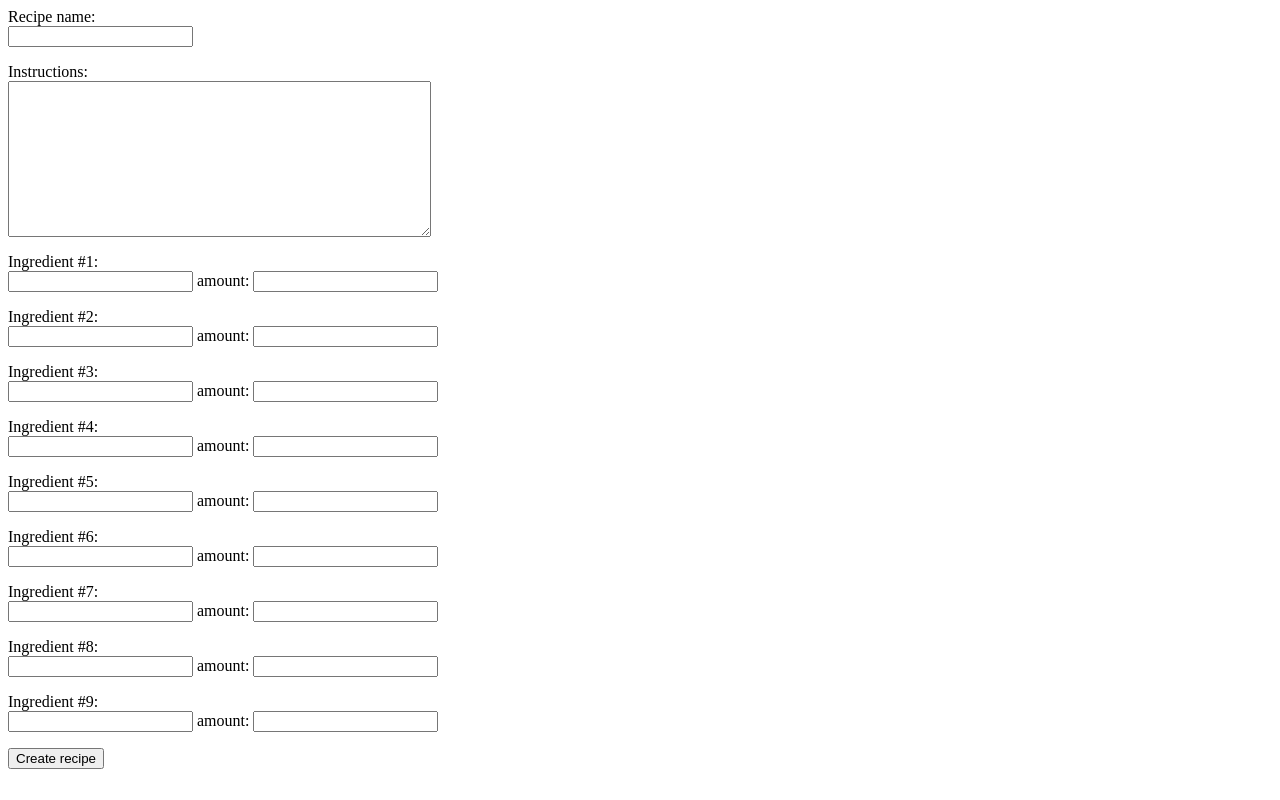
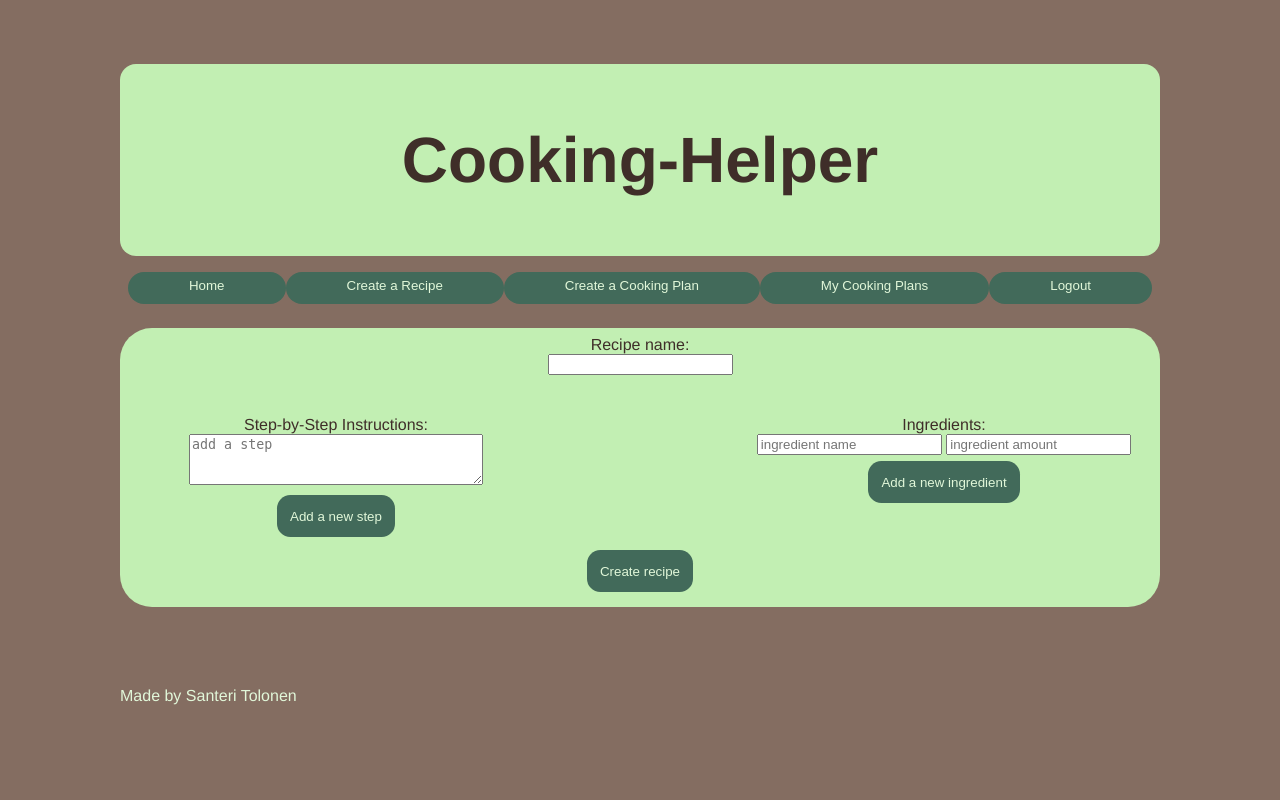
Before and after one commit to SJET-Code/cooking-helper, a Flask app: page /new in a window 1280 px wide. Run offline with Flask 2, Linux system fonts and the light colour scheme; the visitor is signed in with stand-in values (Sample User, id 1).

Commit message:
add more templates and styles

```diff
--- /dev/null
+++ b/static/main.css
@@ -0,0 +1,310 @@
+body {
+  margin: auto;
+  max-width: 65em;
+  font-family: 'Helvetica', 'Arial', sans-serif;
+  background-color: rgb(132, 109, 97);
+  color: rgb(225, 247, 217);
+}
+.content {
+  padding: 0.5em;
+  margin-bottom: 5em;
+  background: rgb(194, 239, 179);
+  border-radius: 2em;
+  color: rgb(63, 46, 41);
+}
+.header{
+  background: rgb(194, 239, 179);
+  padding: .5em;
+  font-weight: bold;
+  font-size: 2em;
+  border-radius: .5em;
+  margin-top: 2em;
+  color: rgb(63, 46, 41);
+}
+.subheader{
+  padding-top: 1em;
+  font-weight: bold;
+  text-align: center;
+}
+table {
+    width: 80%;
+}
+
+.checkleft {
+  text-align: left;
+  margin-left: 1em;
+}
+h1 {
+  text-align: center;
+}
+
+.home {
+  text-align:left;
+  padding: .5em;
+  margin-left: 25em;
+}
+
+.content li{
+  align-items: center;
+  padding: .5em;
+}
+
+.createRecipe form{
+  margin: 3em;
+  padding: 3em;
+}
+
+.gridhome {
+  display: grid;
+  grid-template-columns: [first] 32em [line2] 32em [end];
+  grid-template-rows: [row1] 5em [row2] auto [last-line];
+}
+
+.gridlogin {
+  display: grid;
+  grid-template-columns: [first] 18em [middle] auto [third] 18em [end];
+  grid-template-rows: [row1] auto [row2] auto [last-line];
+}
+
+.gridnewcp {
+  display: grid;
+  grid-template-columns: [first] 18em [middle] auto [third] 18em [end];
+  grid-template-rows: [row1] auto [last-line];
+}
+
+.gridcontainer {
+  display: grid;
+  grid-template-columns: [first] 26em [line2] 12em [line3] 26em [end];
+  grid-template-rows: [row1-start] 5em [row1-end] auto [third-line] auto [last-line];
+}
+
+.navgrid {
+  display: grid;
+  grid-template-columns: [row1-start] auto [row1-end] auto [third-line] auto [fourth] auto [fifth] auto [end];
+  grid-template-rows: 2em;
+  padding: .5em;
+  margin-top: .5em;
+}
+
+.cookingplangrid{
+  display: grid;
+  grid-template-columns: [first] 26em [line2] 12em [line3] 26em [end];
+  grid-template-rows: [row1-start] 5em [row1-end] auto [third-line] 8em [last-line];
+}
+
+#link1.griditem {
+  grid-column: 1;
+  grid-row: 1;
+  text-align: center;
+  border-radius: 1em;
+  background: rgb(66, 106, 90);
+}
+#link2.griditem {
+  grid-column: 2;
+  grid-row: 1;
+  text-align: center;
+  border-radius: 1em;
+  background: rgb(66, 106, 90);
+}
+#link3.griditem {
+  grid-column: 3;
+  grid-row: 1;
+  text-align: center;
+  border-radius: 1em;
+  background: rgb(66, 106, 90);
+}
+#link4.griditem {
+  grid-column: 4;
+  grid-row: 1;
+  text-align: center;
+  border-radius: 1em;
+  background: rgb(66, 106, 90);
+}
+#link5.griditem {
+  grid-column: 5;
+  grid-row: 1;
+  text-align: center;
+  border-radius: 1em;
+  background: rgb(66, 106, 90);
+}
+#link1.griditem:hover {
+  background-color: rgb(130, 173, 135);
+}
+#link2.griditem:hover {
+  background-color: rgb(130, 173, 135);
+}
+#link3.griditem:hover {
+  background-color: rgb(130, 173, 135);
+}
+#link4.griditem:hover {
+  background-color: rgb(130, 173, 135);
+}
+#link5.griditem:hover {
+  background-color: rgb(130, 173, 135);
+}
+#login.griditem {
+  grid-column: 2;
+  grid-row: 1;
+  text-align: left;
+  background: rgb(130, 173, 135);
+  border-radius: 1em;
+  padding: 2em;
+  margin: 1em;
+}
+#loginbuttons.griditem {
+  grid-column: 2;
+  grid-row: 2;
+  text-align: center;
+  padding: 2em;
+}
+#newcprecipes.griditem {
+  grid-column: 2;
+  grid-row: 1;
+  text-align: middle;
+  background: rgb(130, 173, 135);
+  border-radius: 1em;
+}
+#includes.griditem {
+  grid-column: 1;
+  grid-row: 2;
+  text-align: left;
+  background: rgb(130, 173, 135);
+  border-radius: 1em;
+}
+#shoppinglist.griditem {
+  grid-column: 3;
+  grid-row: 2;
+  text-align: left;
+  background: rgb(130, 173, 135);
+  border-radius: 1em;
+}
+#options.griditem {
+  grid-column: 2;
+  grid-row: 3;
+  text-align: center;
+}
+#recipename.griditem {
+  grid-column: 2;
+  grid-row: 1;
+  text-align: center;
+}
+
+#instructions.griditem {
+  grid-column: 1;
+  grid-row: 2;
+  text-align: center;
+}
+#newestheader.griditem {
+  grid-column: 1;
+  grid-row: 1;
+  text-align: center;
+}
+#likedheader.griditem {
+  grid-column: 2;
+  grid-row: 1;
+  text-align: center;
+}
+#newestrecipes.griditem {
+  grid-column: 1;
+  grid-row: 2;
+  text-align: left;
+  margin-left: 5em;
+}
+#likedrecipes.griditem {
+  grid-column: 2;
+  grid-row: 2;
+  text-align: left;
+  margin-left: 5em;
+}
+input#instruction {
+  width: 20em;
+  height: 6em;
+}
+
+#ingredients.griditem {
+  grid-column: 3;
+  grid-row: 2;
+  text-align: center;
+}
+#submit.griditem {
+  grid-column: 2;
+  grid-row: 2;
+  text-align: center;
+}
+#submitrecipe.griditem {
+  grid-column: 2;
+  grid-row: 3;
+  text-align: center;
+}
+input[type="checkbox"] {
+  align-items: center;
+  width: 30px;
+}
+
+fieldset{
+  border: none;
+}
+
+.button {
+  padding: 1em;
+  border-radius: 1em;
+  background: rgb(66, 106, 90);
+  color: rgb(225, 247, 217);
+  margin: 0.5em;
+  border: none;
+}
+.button:hover {
+  background-color: rgb(130, 173, 135);
+}
+.button a {
+  text-decoration: none;
+  color: rgb(130, 173, 135);
+}
+
+div.center {
+  text-align: center;
+  padding: .5em;
+}
+
+a{
+  text-decoration: none;
+  background: rgb(66, 106, 90);
+  border-radius: 1em;
+  color: rgb(225, 247, 217);
+  padding: .3em;
+  margin: 0.3em;
+}
+a:hover{
+  background: rgb(130, 173, 135);
+}
+legend {
+  width: 250px;
+  padding: 6px;
+  margin-left: calc(50% - 105px - 24px);
+}
+
+.left {
+  text-align: left;
+}
+.right {
+  text-align: right;
+}
+input.right{
+  text-align: left;
+  float: inline-end;
+}
+input#cp_name {
+  margin-bottom: 2em;
+}
+
+label.loginlabel{
+  display: inline-block;
+  padding: .2em;
+}
+
+nav button {
+  border: none;
+  background: none;
+  padding: .5em;
+  color: rgb(225, 247, 217);
+}
--- /dev/null
+++ b/static/scripts.js
@@ -0,0 +1,11 @@
+function add_ingredient() {
+    var newingredient = document.createElement('span');
+    newingredient.innerHTML = '<input type="text" name="ingredient" id="ingredient" placeholder="ingredient name" maxlength="50"> <input type="text" name="amount" id="amount" placeholder="ingredient amount" maxlength="30"><br>';
+    document.getElementById('container').appendChild(newingredient);
+}
+
+function add_step() {
+    var newstep = document.createElement('div');
+    newstep.innerHTML = '<textarea name="instructions" id="instruction" form="new" placeholder="add a step" required maxlength="100" rows="3" cols="34"></textarea>';
+    document.getElementById('instructionsteps').appendChild(newstep);
+}
--- /dev/null
+++ b/templates/layout.html
@@ -0,0 +1,51 @@
+<!DOCTYPE html>
+<html lang="en">
+  <head>
+    <meta charset="utf-8">
+    <meta name="viewport" content="width=device-width, initial-scale=1, shrink-to-fit=no">
+    <link rel="stylesheet" href="/static/main.css">
+    <script src="/static/scripts.js"></script>
+    <title>{% block title %}{% endblock %} </title>
+  </head>
+  <body>
+    <div class="header">
+      <h1>Cooking-Helper</h1>
+    </div>
+
+    <nav class="navgrid">
+      <div class="griditem" id="link1" onclick="location.href='/';">
+        <button>Home</button>
+      </div>
+      <div class="griditem" id="link2" onclick="location.href='/new';">
+        <button>Create a Recipe</button>
+      </div>
+      <div class="griditem" id="link3" onclick="location.href='/new_cooking_plan';">
+        <button>Create a Cooking Plan</button>
+      </div>
+      <div class="griditem" id="link4" onclick="location.href='/my_cooking_plans';">
+        <button>My Cooking Plans</button>
+      </div>
+      {% if user %}
+      <div class="griditem" id="link5" onclick="location.href='/logout';">
+        <button>Logout</button>
+        {% else %}
+        <div class="griditem" id="link5" onclick="location.href='/login';">
+          <button>Login</button>
+        {% endif %}
+      </div>
+     </nav>
+    <main><div class="center"> {{ message }} </div>
+      <div class="content">
+        {% block content %}
+
+        {% endblock %}
+      </div>
+        <aside>
+        {% block related %}{% endblock %}
+        </aside>
+    </main>
+    <footer>
+      <p>Made by Santeri Tolonen</p>
+    </footer>
+  </body>
+</html>
--- a/templates/new.html
+++ b/templates/new.html
@@ -1,27 +1,31 @@
+{% extends "layout.html" %}
+{% block title %}Create a recipe!{% endblock %}
+{% block content %}
 
-<form action="/create" method="POST">
-    <p>Recipe name:<br>
-    <input type="text" name="Recipe name"></p>
-    <p>Instructions:<br>
-    <textarea name="Instructions" rows="10" cols="50"></textarea> </p>
-    <p>Ingredient #1:<br>
-    <input type="text" name="add ingredient"> amount: <input type="text" name="amount"></p>
-    <p>Ingredient #2:<br>
-    <input type="text" name="add ingredient"> amount: <input type="text" name="amount"></p>
-    <p>Ingredient #3:<br>
-    <input type="text" name="add ingredient"> amount: <input type="text" name="amount"></p>
-    <p>Ingredient #4:<br>
-    <input type="text" name="add ingredient"> amount: <input type="text" name="amount"></p>
-    <p>Ingredient #5:<br>
-    <input type="text" name="add ingredient"> amount: <input type="text" name="amount"></p>
-    <p>Ingredient #6:<br>
-    <input type="text" name="add ingredient"> amount: <input type="text" name="amount"></p>
-    <p>Ingredient #7:<br>
-    <input type="text" name="add ingredient"> amount: <input type="text" name="amount"></p>
-    <p>Ingredient #8:<br>
-    <input type="text" name="add ingredient"> amount: <input type="text" name="amount"></p>
-    <p>Ingredient #9:<br>
-    <input type="text" name="add ingredient"> amount: <input type="text" name="amount"></p>
+<form class="gridcontainer" id="new" name="Recipe" action="/create" method="POST">
+    <div class="griditem" id="recipename">
+    <label for="Recipe name">Recipe name:</label>
+    <input type="text" id="name" name="Recipe name" required minlength="3" maxlength="25">
+    </div>
+    <div class="griditem" id="instructions">
+    <Label for="instructions">Step-by-Step Instructions:</Label>
+        <div id="instructionsteps">
+        <div><textarea name="instructions" id="instruction" form="new" placeholder="add a step" required maxlength="100" rows="3" cols="34"></textarea></div>
+        </div>
+        <input class="button" type="button" id="newIngredient" onclick="add_step();" value="Add a new step"><br>
+    </div>
+    <div class="griditem" id="ingredients">
+    <label for="ingredient">Ingredients:</label>
+        <div id="container">
+            <span><input type="text" name="ingredient" id="ingredient" placeholder="ingredient name" required maxlength="35"></span>
+            <span><input type="text" name="amount" id="amount" placeholder="ingredient amount" required maxlength="20"><br></span>
+        </div>
+        <input class="button" type="button" id="newIngredient" onclick="add_ingredient();" value="Add a new ingredient"><br>
+    </div>
+    <div class="griditem" id="submitrecipe">
+        <input class="button" type="submit" value="Create recipe">
+    </div>
+    <input type="hidden" name="csrf_token" value="{{ session.csrf_token }}">
+</form>
 
-    <input type="submit" value="Create recipe">
-    </form>
+    {% endblock %}
```
Also changed, not shown: templates/cooking_plan.html (added, +40 -0 lines), templates/edit_cooking_plan.html (added, +25 -0 lines), templates/edit_recipe.html (added, +35 -0 lines), templates/error.html (added, +9 -0 lines), templates/index.html (+24 -7 lines), templates/login.html (added, +16 -0 lines), templates/my_cooking_plans.html (added, +21 -0 lines), templates/new_cooking_plan.html (added, +31 -0 lines), templates/recipe.html (+42 -11 lines), templates/register.html (added, +19 -0 lines).
